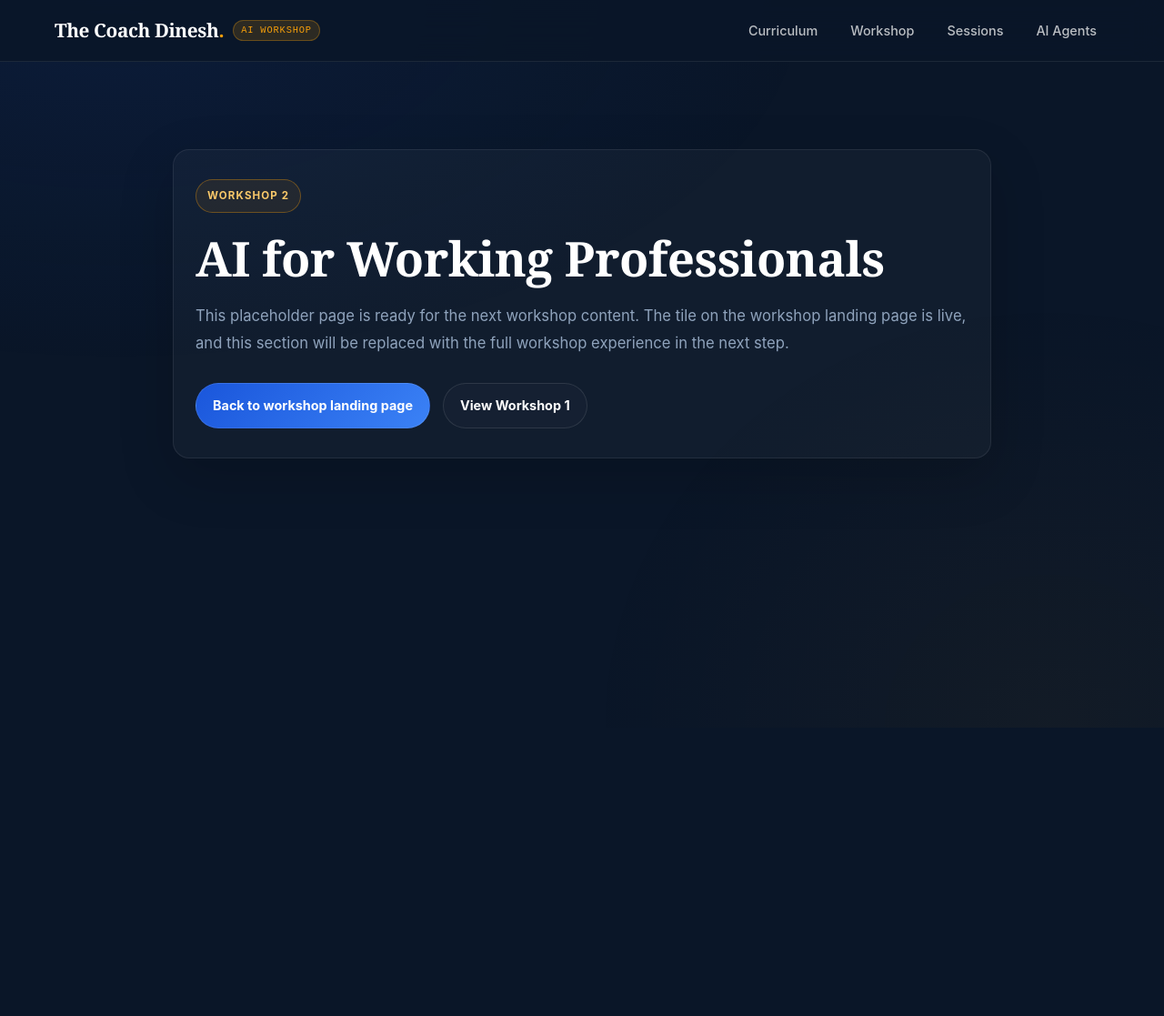
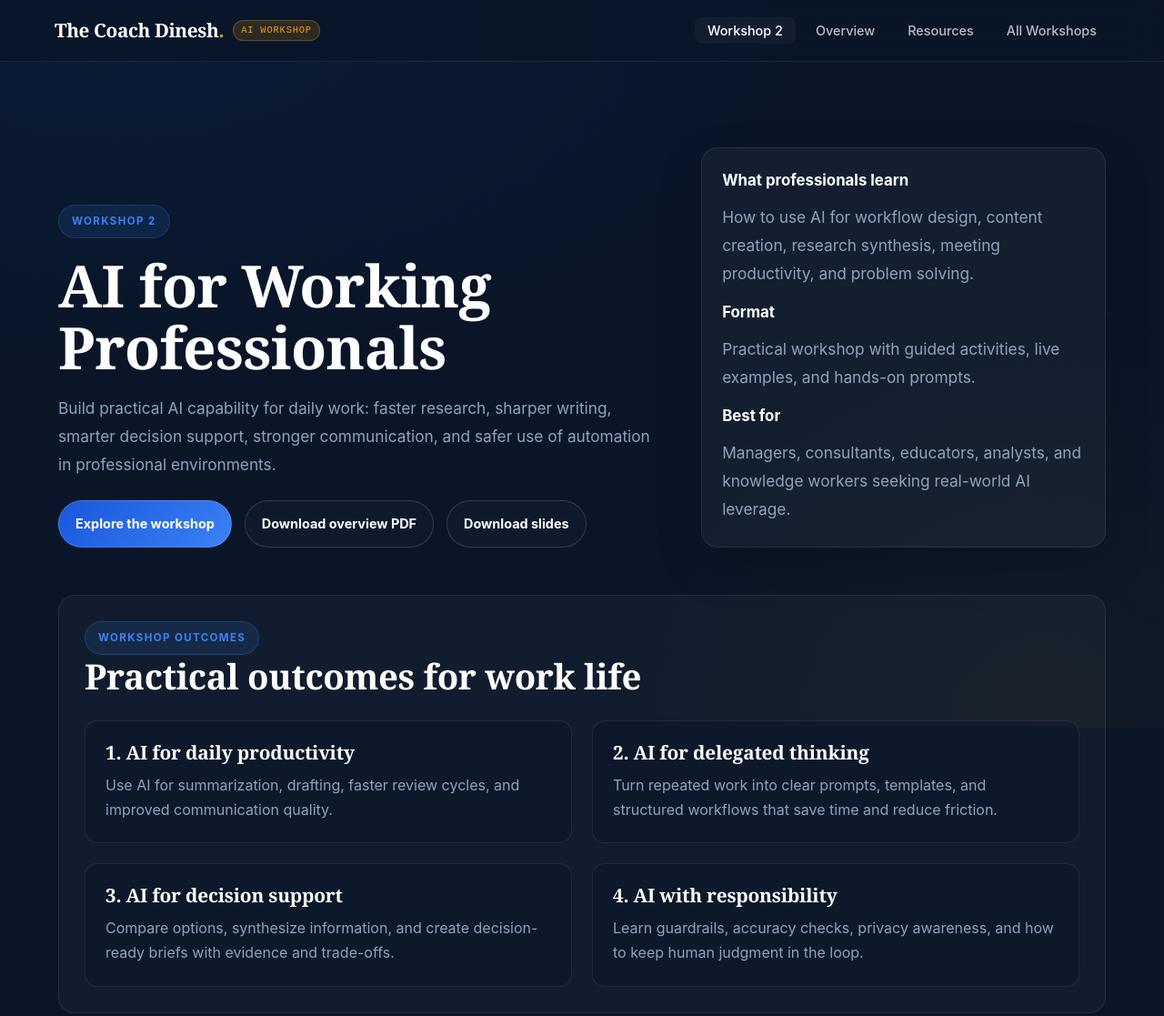
Before and after one commit to dineshkwadhwani/thecoachdinesh, a website: page courses/ai/workshop2/index.html in a window 1280 px wide. Shown: the top 1117 px of the page at 91% size. Before the commit the page ends 800 px from the top, so only its background shows below. Drawn offline with Linux system fonts and the light colour scheme.

```diff
--- a/courses/ai/workshop2/index.html
+++ b/courses/ai/workshop2/index.html
@@ -3,102 +3,144 @@
 <head>
   <meta charset="UTF-8" />
   <meta name="viewport" content="width=device-width, initial-scale=1.0" />
+  <meta name="description" content="AI for Working Professionals workshop by The Coach Dinesh." />
   <title>AI for Working Professionals | Workshop 2</title>
-  <meta name="description" content="Placeholder page for the AI for Working Professionals workshop." />
   <link rel="stylesheet" href="../assets/css/style.css" />
   <style>
-    body {
-      padding-top: 84px;
+    body { padding-top: 84px; }
+    .page-shell { max-width: 1200px; margin: 0 auto; padding: 52px 24px 100px; }
+    .eyebrow {
+      display: inline-flex; align-items: center; gap: 8px;
+      padding: 8px 14px; border-radius: 999px;
+      background: rgba(59,130,246,0.12); color: var(--blue-lt);
+      border: 1px solid rgba(59,130,246,0.25);
+      font-size: 0.72rem; letter-spacing: 0.12em; text-transform: uppercase;
+      font-weight: 700;
     }
-
-    .placeholder-shell {
-      max-width: 900px;
-      margin: 80px auto 120px;
-      padding: 32px 24px;
-      background: rgba(255,255,255,0.03);
-      border: 1px solid rgba(255,255,255,0.08);
-      border-radius: 18px;
-      box-shadow: 0 20px 60px rgba(0,0,0,0.18);
+    .hero {
+      display: grid; grid-template-columns: 1.2fr 0.8fr; gap: 40px; align-items: end;
+      margin: 26px 0 52px;
     }
-
-    .eyebrow {
-      display: inline-flex;
-      padding: 8px 12px;
-      border-radius: 999px;
-      border: 1px solid rgba(245, 158, 11, 0.35);
-      color: #f9c96a;
-      background: rgba(245, 158, 11, 0.08);
-      letter-spacing: 0.1em;
-      text-transform: uppercase;
-      font-size: 0.72rem;
-      font-weight: 700;
-      margin-bottom: 18px;
+    .hero h1 {
+      color: var(--white); font-size: clamp(2.7rem, 5vw, 4rem); line-height: 1.05; margin: 18px 0 18px;
     }
-
-    h1 {
-      color: var(--white);
-      margin-bottom: 18px;
-      font-size: clamp(2.4rem, 5vw, 3.3rem);
+    .hero p { font-size: 1.08rem; line-height: 1.8; max-width: 700px; }
+    .meta-card {
+      background: rgba(255,255,255,0.04); border: 1px solid var(--border); border-radius: 18px;
+      padding: 22px 22px 12px; box-shadow: 0 20px 50px rgba(0,0,0,0.18);
     }
-
-    p {
-      color: var(--muted);
-      line-height: 1.8;
-      font-size: 1.04rem;
+    .meta-card strong { display:block; color: var(--white); margin-bottom: 10px; font-size: 1.05rem; }
+    .meta-card p { margin-bottom: 14px; }
+    .btn-row { display: flex; flex-wrap: wrap; gap: 14px; margin-top: 24px; }
+    .btn {
+      display: inline-flex; align-items: center; justify-content: center; gap: 8px;
+      padding: 13px 18px; border-radius: 999px; border: 1px solid rgba(255,255,255,0.15);
+      text-decoration: none; font-weight: 700; transition: 0.2s ease;
     }
-
-    .cta-row {
-      margin-top: 28px;
-      display: flex;
-      flex-wrap: wrap;
-      gap: 14px;
+    .btn-primary { background: linear-gradient(135deg, var(--blue), var(--blue-lt)); color: var(--white); }
+    .btn-outline { background: rgba(255,255,255,0.02); color: var(--white); }
+    .section-block {
+      background: rgba(255,255,255,0.03); border: 1px solid var(--border); border-radius: 18px;
+      padding: 28px; margin-bottom: 30px;
     }
-
-    .btn {
-      display: inline-flex;
-      align-items: center;
-      justify-content: center;
-      padding: 12px 18px;
-      border-radius: 999px;
-      border: 1px solid rgba(255,255,255,0.1);
-      font-weight: 700;
-      text-decoration: none;
-      transition: 0.2s ease;
+    .section-block h2 { color: var(--white); margin-bottom: 10px; }
+    .module-grid, .resource-grid {
+      display: grid; grid-template-columns: repeat(2, minmax(0, 1fr)); gap: 22px; margin-top: 26px;
     }
-
-    .btn-primary {
-      background: linear-gradient(135deg, var(--blue), var(--blue-lt));
-      color: var(--white);
+    .module-card, .resource-card {
+      background: rgba(10, 22, 40, 0.4); border: 1px solid var(--border); border-radius: 14px; padding: 22px;
     }
-
-    .btn-secondary {
-      color: var(--white);
-      background: rgba(255,255,255,0.02);
-    }
+    .module-card h3, .resource-card h3 { color: var(--white); margin-bottom: 10px; }
+    .module-card p, .resource-card p { color: var(--muted); line-height: 1.7; }
+    .resource-list { list-style: none; margin-top: 12px; }
+    .resource-list li { margin-bottom: 10px; }
+    .resource-list a { color: var(--off-white); }
+    .action-links { display:flex; flex-wrap: wrap; gap: 14px; margin-top: 18px; }
+    @media (max-width: 900px) { .hero, .module-grid, .resource-grid { grid-template-columns: 1fr; } }
   </style>
 </head>
 <body>
   <nav class="navbar" aria-label="Main navigation">
-    <a href="../index.html" class="navbar-brand" aria-label="The Coach Dinesh home">
-      <span class="logo-text">The Coach Dinesh<span class="logo-dot">.</span></span>
-      <span class="course-badge">AI Workshop</span>
-    </a>
+    <a href="../index.html" class="navbar-brand"><span class="logo-text">The Coach Dinesh<span class="logo-dot">.</span></span><span class="course-badge">AI Workshop</span></a>
     <ul class="navbar-nav">
-      <li><a href="../curriculum.html">Curriculum</a></li>
-      <li><a href="../workshop/">Workshop</a></li>
-      <li><a href="../sessions/session-1.html">Sessions</a></li>
-      <li><a href="../agents.html">AI Agents</a></li>
+      <li><a href="index.html" class="active">Workshop 2</a></li>
+      <li><a href="overview.html">Overview</a></li>
+      <li><a href="resources.html">Resources</a></li>
+      <li><a href="../workshop/">All Workshops</a></li>
     </ul>
   </nav>
 
-  <main class="placeholder-shell">
-    <span class="eyebrow">Workshop 2</span>
-    <h1>AI for Working Professionals</h1>
-    <p>This placeholder page is ready for the next workshop content. The tile on the workshop landing page is live, and this section will be replaced with the full workshop experience in the next step.</p>
-    <div class="cta-row">
-      <a class="btn btn-primary" href="../workshop/">Back to workshop landing page</a>
-      <a class="btn btn-secondary" href="../workshop1-teachers/">View Workshop 1</a>
-    </div>
+  <main class="page-shell">
+    <header class="hero">
+      <div>
+        <span class="eyebrow">Workshop 2</span>
+        <h1>AI for Working Professionals</h1>
+        <p>Build practical AI capability for daily work: faster research, sharper writing, smarter decision support, stronger communication, and safer use of automation in professional environments.</p>
+        <div class="btn-row">
+          <a class="btn btn-primary" href="overview.html">Explore the workshop</a>
+          <a class="btn btn-outline" href="AI_for_Working_Professionals_Overview.pdf" target="_blank" rel="noopener">Download overview PDF</a>
+          <a class="btn btn-outline" href="AI_for_Working_Professionals_Presentation.pptx" download>Download slides</a>
+        </div>
+      </div>
+      <aside class="meta-card">
+        <strong>What professionals learn</strong>
+        <p>How to use AI for workflow design, content creation, research synthesis, meeting productivity, and problem solving.</p>
+        <strong>Format</strong>
+        <p>Practical workshop with guided activities, live examples, and hands-on prompts.</p>
+        <strong>Best for</strong>
+        <p>Managers, consultants, educators, analysts, and knowledge workers seeking real-world AI leverage.</p>
+      </aside>
+    </header>
+
+    <section class="section-block">
+      <span class="eyebrow">Workshop outcomes</span>
+      <h2>Practical outcomes for work life</h2>
+      <div class="module-grid">
+        <article class="module-card">
+          <h3>1. AI for daily productivity</h3>
+          <p>Use AI for summarization, drafting, faster review cycles, and improved communication quality.</p>
+        </article>
+        <article class="module-card">
+          <h3>2. AI for delegated thinking</h3>
+          <p>Turn repeated work into clear prompts, templates, and structured workflows that save time and reduce friction.</p>
+        </article>
+        <article class="module-card">
+          <h3>3. AI for decision support</h3>
+          <p>Compare options, synthesize information, and create decision-ready briefs with evidence and trade-offs.</p>
+        </article>
+        <article class="module-card">
+          <h3>4. AI with responsibility</h3>
+          <p>Learn guardrails, accuracy checks, privacy awareness, and how to keep human judgment in the loop.</p>
+        </article>
+      </div>
+    </section>
+
+    <section class="section-block">
+      <span class="eyebrow">Learning tracks</span>
+      <h2>Workshop structure</h2>
+      <div class="resource-grid">
+        <article class="resource-card">
+          <h3>Module 1 · Foundations</h3>
+          <p>How AI works in work contexts, what it is good at, and where it can fail.</p>
+        </article>
+        <article class="resource-card">
+          <h3>Module 2 · Prompting for work</h3>
+          <p>Prompt patterns for research, drafting, analysis, review, and communication.</p>
+        </article>
+        <article class="resource-card">
+          <h3>Module 3 · Workflow automation</h3>
+          <p>Build repeatable AI-enabled workflows for emails, summaries, reports, and support tasks.</p>
+        </article>
+        <article class="resource-card">
+          <h3>Module 4 · Responsible use</h3>
+          <p>Use AI responsibly with verification, governance, privacy, and quality checks.</p>
+        </article>
+      </div>
+      <div class="action-links">
+        <a class="btn btn-primary" href="overview.html">Read full overview</a>
+        <a class="btn btn-outline" href="resources.html">Open materials</a>
+      </div>
+    </section>
   </main>
 </body>
 </html>
```
Also changed, not shown: courses/ai/workshop2/overview.html (added, +101 -0 lines), courses/ai/workshop2/resources.html (added, +76 -0 lines), 5 other files.
